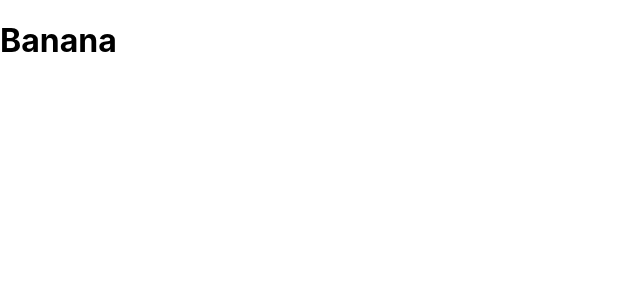
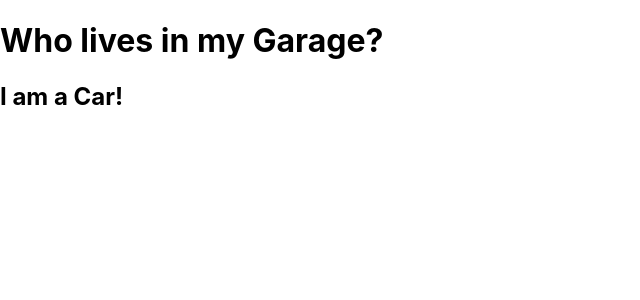
Before and after one commit to tejakoheda/week1_day4, a React (Create React App) app: page / in a window 1280 px wide. Shown: the top 300 px of the page, without its empty margins (0-640 px from the left). Built offline with nearby package versions, Linux system fonts and the light colour scheme.

Commit message:
arraow fn

```diff
--- a/src/App.js
+++ b/src/App.js
@@ -1,7 +1,15 @@
-function fruit() {
-  const x = 5;
+const Car = () => {
   return (
-    <h1>{x < 10 ? "Banana" : "Apple"}</h1>
+    <h2>I am a Car!</h2>
   );
-}
-export default fruit;
+};
+
+const Garage = () => {
+  return (
+    <>
+      <h1>Who lives in my Garage?</h1>
+      <Car />
+    </>
+  );
+};
+export default Garage
```
